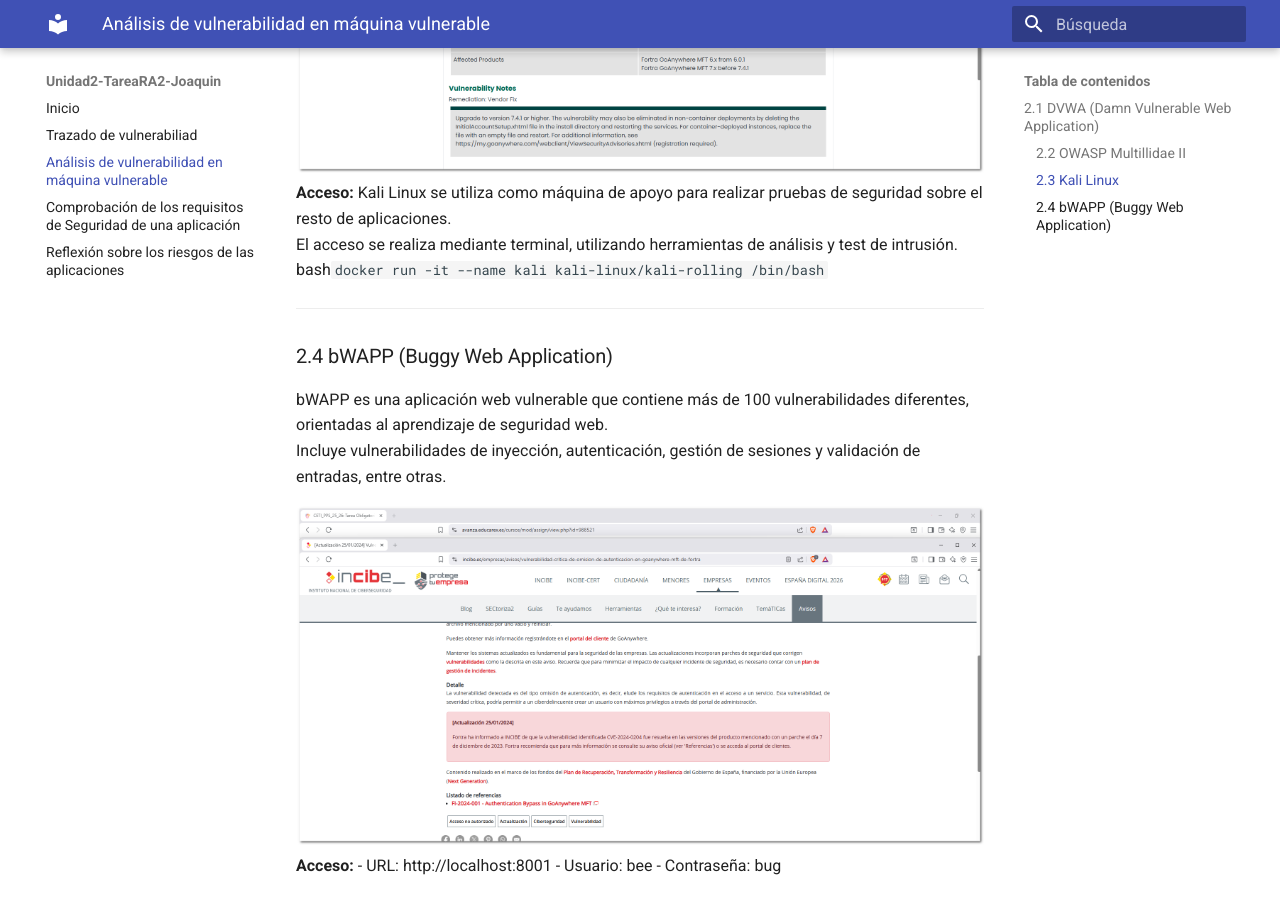
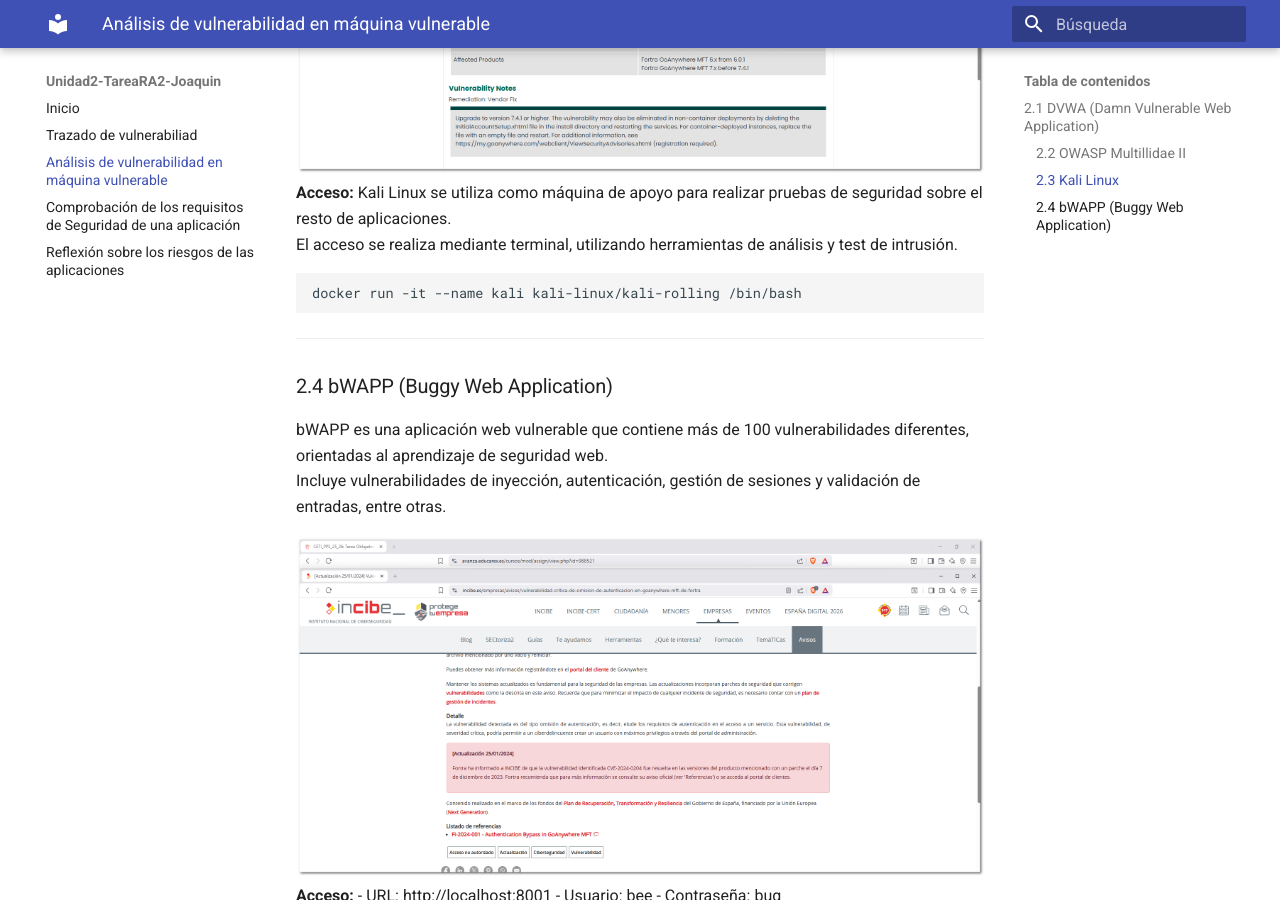
Before and after one commit to JBLeopard/Unidad2-TareaRA2-Joaquin, an MkDocs documentation site: the page built from docs/analisisVulnerabilidad.md, in a window 1280 px wide and 900 px high, scrolled down 2122 px. Built offline with MkDocs 1.6.1 and Material for MkDocs 9.7.7, drawn with Linux system fonts in a browser that asks for light colours.

Commit message:
Update analisisVulnerabilidad.md

````diff
--- a/docs/analisisVulnerabilidad.md
+++ b/docs/analisisVulnerabilidad.md
@@ -47,8 +47,9 @@
 **Acceso:**
 Kali Linux se utiliza como máquina de apoyo para realizar pruebas de seguridad sobre el resto de aplicaciones.
 El acceso se realiza mediante terminal, utilizando herramientas de análisis y test de intrusión.
-bash```docker run -it --name kali kali-linux/kali-rolling /bin/bash```
-
+```bash
+docker run -it --name kali kali-linux/kali-rolling /bin/bash
+```
 ---
 
 ### 2.4 bWAPP (Buggy Web Application)
````
